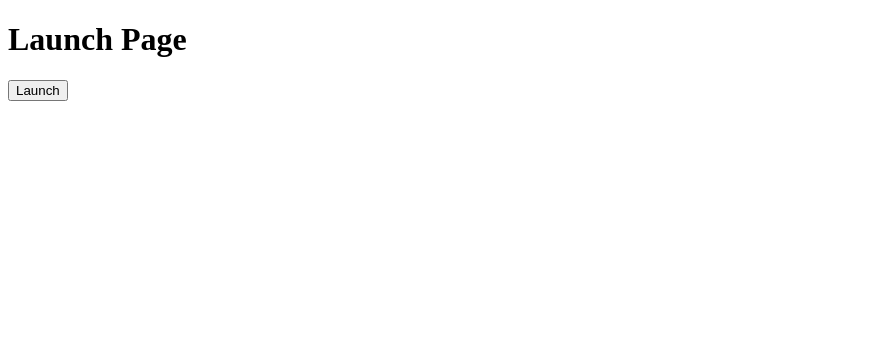
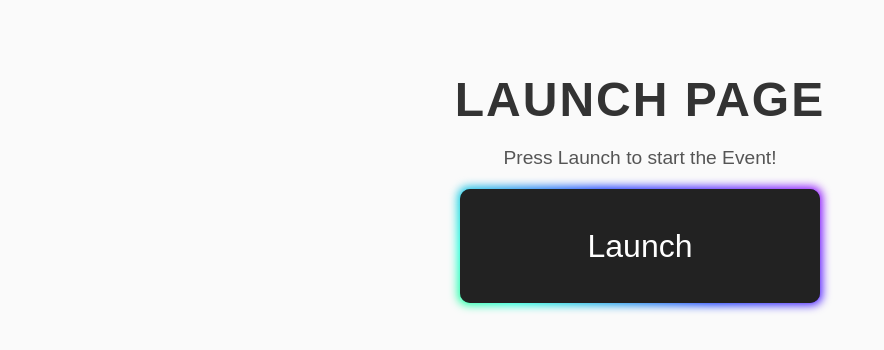
Before and after one commit to Jack-Willder/icapo-websocket-app, a website: page public/launch.html in a window 1280 px wide. Shown: the whole page, without its empty margins (0-884 px from the left). Drawn offline with Linux system fonts and the light colour scheme.

Commit message:
Final update for AWS

```diff
--- a/public/launch.html
+++ b/public/launch.html
@@ -4,12 +4,136 @@
     <meta charset="UTF-8">
     <meta name="viewport" content="width=device-width, initial-scale=1.0">
     <title>Launch</title>
+    <style>
+
+        html {
+            overflow: hidden;
+        }
+
+        body {
+            font-family: 'Arial', sans-serif;
+            background-color: #fafafa;
+            text-align: center;
+            padding: 40px;
+            margin: 0;
+            color: #333;
+        }
+
+        h1 {
+            font-size: 3rem;
+            color: #333;
+            margin-bottom: 20px;
+            text-transform: uppercase;
+            letter-spacing: 2px;
+        }
+
+        p {
+            font-size: 1.2rem;
+            margin-bottom: 20px;
+            color: #555;
+        }
+
+        #content {
+            margin-top: 40px;
+            max-width: 90%;
+            margin-left: auto;
+            margin-right: auto;
+        }
+
+        #logo {
+            width: 80vh;
+            aspect-ratio: auto;
+            height: auto;
+        }
+
+        #declaration {
+            width: 83vh;
+            aspect-ratio: auto;
+            height: auto;
+        }
+
+    </style>
+
+    <style>
+        /* CSS */
+        .button-85 {
+        --multiplier: 2;
+        font-size: calc(1em * var(--multiplier));
+        padding: calc(0.6em * var(--multiplier)) calc(2em * var(--multiplier));
+        border: none;
+        outline: none;
+        color: rgb(255, 255, 255);
+        background: #111;
+        cursor: pointer;
+        position: relative;
+        z-index: 0;
+        border-radius: 10px;
+        user-select: none;
+        -webkit-user-select: none;
+        touch-action: manipulation;
+        }
+
+        .button-85:before {
+        content: "";
+        background: linear-gradient(
+            45deg,
+            #ff0000,
+            #ff7300,
+            #fffb00,
+            #48ff00,
+            #00ffd5,
+            #002bff,
+            #7a00ff,
+            #ff00c8,
+            #ff0000
+        );
+        position: absolute;
+        top: -2px;
+        left: -2px;
+        background-size: 400%;
+        z-index: -1;
+        filter: blur(5px);
+        -webkit-filter: blur(5px);
+        width: calc(100% + 4px);
+        height: calc(100% + 4px);
+        animation: glowing-button-85 20s linear infinite;
+        transition: opacity 0.3s ease-in-out;
+        border-radius: 10px;
+        }
+
+        @keyframes glowing-button-85 {
+        0% {
+            background-position: 0 0;
+        }
+        50% {
+            background-position: 400% 0;
+        }
+        100% {
+            background-position: 0 0;
+        }
+        }
+
+        .button-85:after {
+        z-index: -1;
+        content: "";
+        position: absolute;
+        width: 100%;
+        height: 100%;
+        background: #222;
+        left: 0;
+        top: 0;
+        border-radius: 10px;
+        }
+
+    </style>
 </head>
 <body>
     <h1>Launch Page</h1>
-    <button id="launchButton">Launch</button>
+    <p>Press Launch to start the Event!</p>
+    <!-- <button id="launchButton" class="button-49">Launch</button> -->
+    <button id="launchButton" class="button-85">Launch</button>
     <script>
-        const ws = new WebSocket('ws://localhost:3000');
+        const ws = new WebSocket('ws://16.16.95.66:3000');
 
         ws.onopen = () => {
             console.log('WebSocket connection opened');
```
Also changed, not shown: public/server.html (+16 -20 lines).
